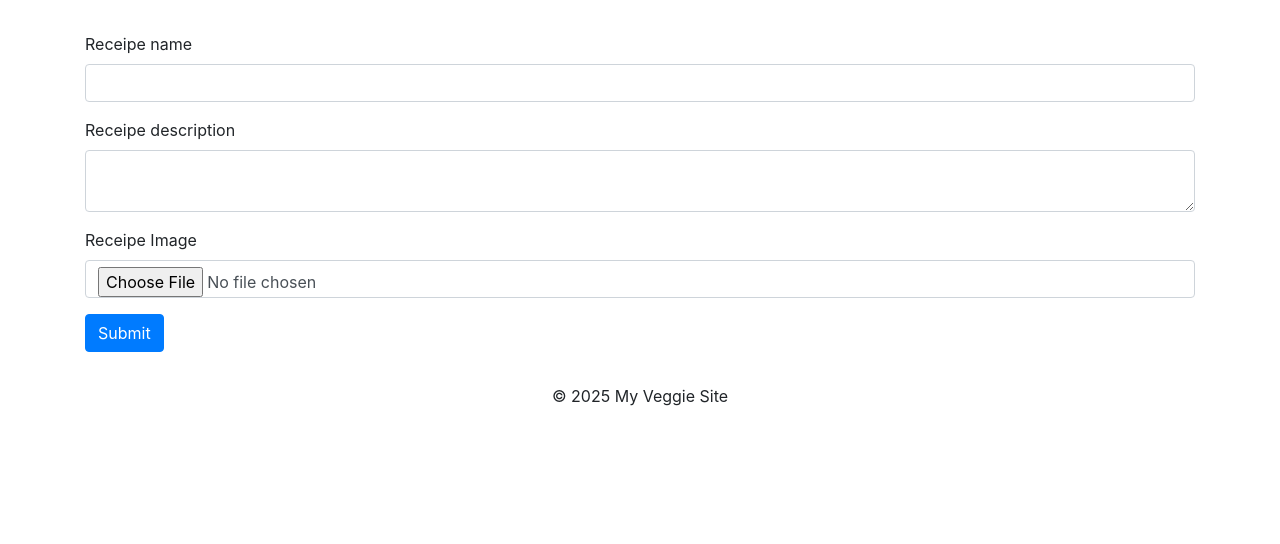
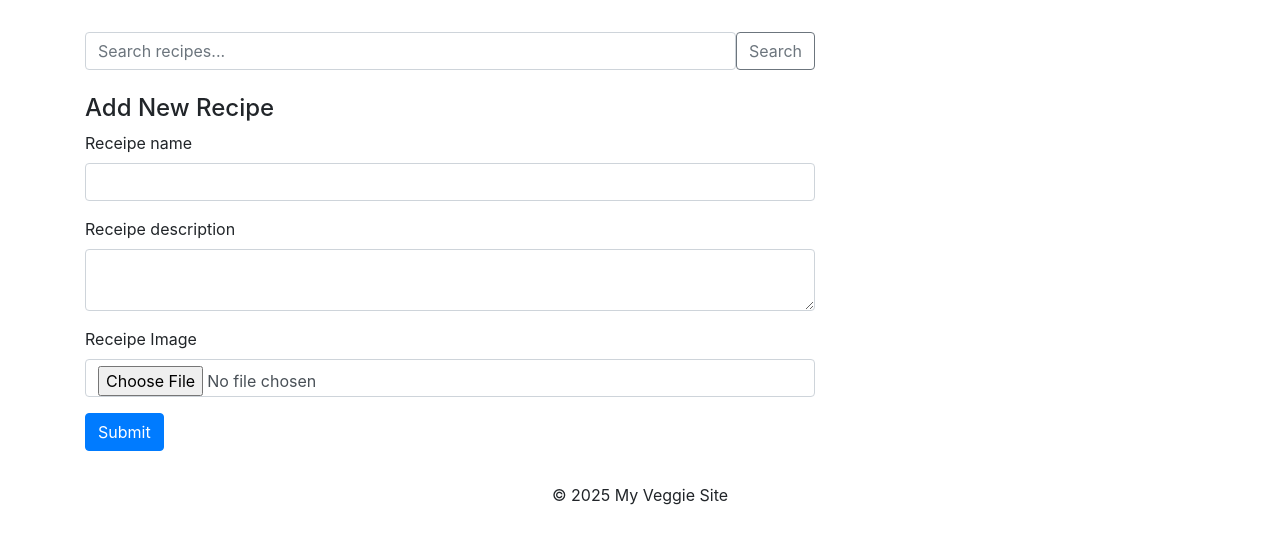
Before and after one commit to sayedabdulkarim/django_rfrshr, a Django app: page /receipes/ in a window 1280 px wide. Shown: the part 80-624 px from the top of the page. Run offline with Django 5.2, Linux system fonts and the light colour scheme; data that the repository does not hold is empty; some libraries are stand-ins or nearby versions.

Commit message:
Enhance recipe management: add search functionality and improve recipe creation process in views and template.

```diff
--- a/tutOne/core/vege/templates/receipes.html
+++ b/tutOne/core/vege/templates/receipes.html
@@ -4,6 +4,22 @@
 
 {% block content %}
 <div class="container">
+
+    <!-- Search -->
+    <div class="row mb-4">
+        <div class="col-md-8">
+            <form method="get" class="d-flex">
+                <input type="text" name="search" class="form-control me-2" placeholder="Search recipes..."
+                    value="{{ request.GET.search }}">
+                <button type="submit" class="btn btn-outline-secondary">Search</button>
+            </form>
+        </div>
+    </div>
+
+    <!-- Add Recipe Form -->
+    <div class="row mb-4">
+        <div class="col-md-8">
+            <h4>Add New Recipe</h4>
             <form method="post" enctype="multipart/form-data">
                 {% csrf_token %}
                 <div class="mb-3">
@@ -21,6 +37,9 @@
                 </div>
                 <button type="submit" class="btn btn-primary">Submit</button>
             </form>
+        </div>
+    </div>
+
     <!-- receipesList -->
     <div class="receipesList">
         {% for receipe in receipesList %}
--- a/tutOne/core/vege/views.py
+++ b/tutOne/core/vege/views.py
@@ -5,23 +5,29 @@ from .models import Receipe
 
 # Create your views here.
 def receipes(request):
-    # data = request.POST
     if request.method == "POST":
         receipe_name = request.POST.get('receipe_name')
         receipe_description = request.POST.get('receipe_description')
-        receipe_image = request.FILES.get('receipe_image')  # <-- use request.FILES here
+        receipe_image = request.FILES.get('receipe_image')
 
-        print({receipe_image, receipe_name, receipe_description}, ' datt')  # This will show the uploaded file objec
-        # print(data, ' data from receipes view')
+        print({receipe_image, receipe_name, receipe_description}, ' datt')
         Receipe.objects.create(
             receipe_name=receipe_name,
             receipe_description=receipe_description,
             receipe_image=receipe_image
         )
-        # Redirect after POST to avoid CSRF issues and duplicate submissions
-        return redirect('/receipes/')  # Make sure 'receipes' is the name in your urls.py
+        return redirect('/receipes/')
 
+    # Handle search functionality
     queryset = Receipe.objects.all()
+    search_query = request.GET.get('search')
+
+    if search_query:
+        queryset = queryset.filter(
+            receipe_name__icontains=search_query
+        ) | queryset.filter(
+            receipe_description__icontains=search_query
+        )
 
     return render(request, 'receipes.html', { 'receipesList': queryset, 'now': timezone.now() })
 
```
Lines whose indentation alone changed are shown as unchanged.
